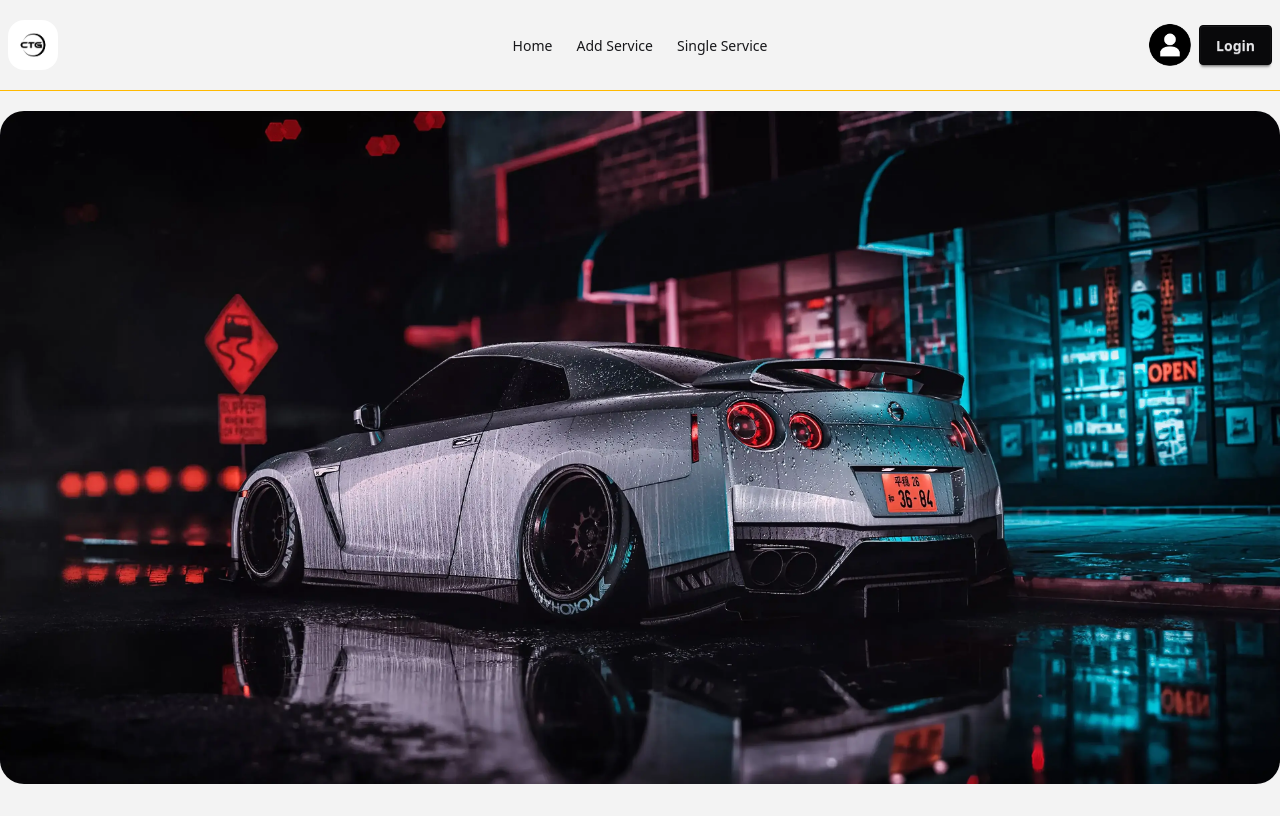
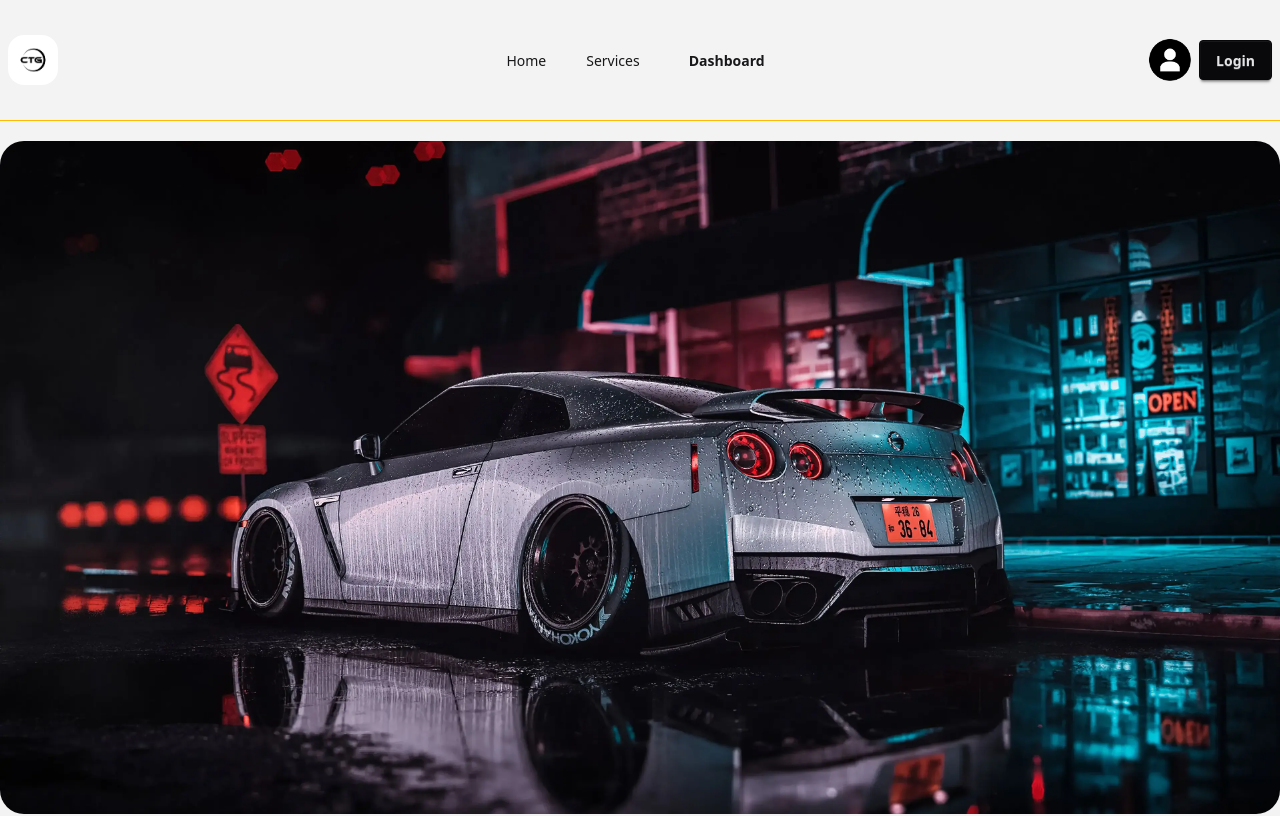
Before and after one commit to MH-liton-360/ctg-market-sharing-web-client-application, a React (Vite) app: page / in a window 1280 px wide. Shown: the top 816 px of the page. Built offline with nearby package versions, Linux system fonts and the light colour scheme; no server answers.

Commit message:
Continue working

```diff
--- a/src/Components/AddCars.jsx
+++ b/src/Components/AddCars.jsx
@@ -42,7 +42,7 @@ const AddCars = () => {
     }
     return (
         <div className="p-10 text-center">
-            <h2 className="text-2xl text-blue-700 font-bold">Add a New Car</h2>
+            <h2 className="text-2xl text-blue-700 font-bold">Add service a new car</h2>
             {/* Add your form here later */}
 
 
@@ -77,7 +77,7 @@ const AddCars = () => {
                     </div>
                     <div className="md:w-1/2">
                         <label className="fieldset-label">provider</label>
-                        <input name="year" type="text" className="input w-full" placeholder="Release Year" />
+                        <input name="provider" type="text" className="input w-full" placeholder="provider" />
                     </div>
                 </div>
 
--- a/src/Components/MyFavorites.jsx
+++ b/src/Components/BookedServices.jsx
@@ -2,7 +2,7 @@ import { useLoaderData } from "react-router-dom";
 import AddCarCard from "./AddCarCard";
 import { useState } from "react";
 
-const MyFavorites = () => {
+const BookedServices = () => {
 
     const loadedCars = useLoaderData();
     const [cars, setCars] = useState(Array.isArray(loadedCars) ? loadedCars : []);
@@ -10,7 +10,7 @@ const MyFavorites = () => {
 
     return (
         <div className="text-center m-20">
-            <h2 className="text-2xl my-20 text-blue-700 font-bold">Single Service</h2>
+            <h2 className="text-2xl my-20 text-blue-700 font-bold">Booked Services</h2>
 
             <div className="grid md:grid-cols-2 gap-4">
 
@@ -28,4 +28,4 @@ const MyFavorites = () => {
     );
 };
 
-export default MyFavorites;
+export default BookedServices;
--- a/src/Components/Navbar.jsx
+++ b/src/Components/Navbar.jsx
@@ -11,9 +11,24 @@ const Navbar = () => {
     const { user, logOut } = useContext(AuthContext);
 
     const links = <>
-        <li><NavLink to="/">Home</NavLink> </li>
-        <li><NavLink to="/add-service">Add Service</NavLink> </li>
-        <li><NavLink to="/my-favorites">Single Service</NavLink> </li>
+        <div className="navbar-center hidden lg:flex justify-center items-center">
+            <ul className="menu menu-horizontal px-1 flex gap-4 items-center">
+                <li><NavLink to="/">Home</NavLink></li>
+                <li><NavLink to="/services">Services</NavLink></li>
+
+                <li tabIndex={0} className="dropdown dropdown-hover">
+                    <label tabIndex={0} className="btn btn-ghost m-1">Dashboard</label>
+                    <ul className="dropdown-content menu p-2 shadow bg-base-100 rounded-box w-52 left-1/2 -translate-x-1/2">
+                        <li><NavLink to="/dashboard/add-service">Add Service</NavLink></li>
+                        <li><NavLink to="/dashboard/manage-services">Manage Services</NavLink></li>
+                        <li><NavLink to="/dashboard/booked-services">Booked Services</NavLink></li>
+                        <li><NavLink to="/dashboard/service-todo">Service To-Do</NavLink></li>
+                    </ul>
+                </li>
+            </ul>
+        </div>
+
+
     </>
 
     return (
--- a/src/Routes/router.jsx
+++ b/src/Routes/router.jsx
@@ -6,8 +6,8 @@ import Register from "../Pages/Register";
 import PrivateRoute from "./PrivateRoute";
 import Error from "../Components/Error";
 import PosterDetails from "../Components/PosterDetails";
-import MyFavorites from "../Components/MyFavorites";
 import AddCars from "../Components/AddCars";
+import BookedServices from "../Components/BookedServices";
 
 const router = createBrowserRouter([
 
@@ -27,7 +27,7 @@ const router = createBrowserRouter([
 
             },
             {
-                path: "add-service",
+                path: "/dashboard/add-service",
                 element: (
                     <PrivateRoute>
                         <AddCars></AddCars>
@@ -35,7 +35,7 @@ const router = createBrowserRouter([
                 )
             },
             {
-                path: "my-favorites",
+                path: "/dashboard/booked-services",
                 loader: async () => {
                     try {
                         const res = await fetch('https://ctg-market-sharing-web-server.vercel.app/cars');
@@ -48,7 +48,7 @@ const router = createBrowserRouter([
                 },
                 element: (
                     <PrivateRoute>
-                        <MyFavorites />
+                        <BookedServices></BookedServices>
                     </PrivateRoute>
                 ),
                 errorElement: <Error />
```
